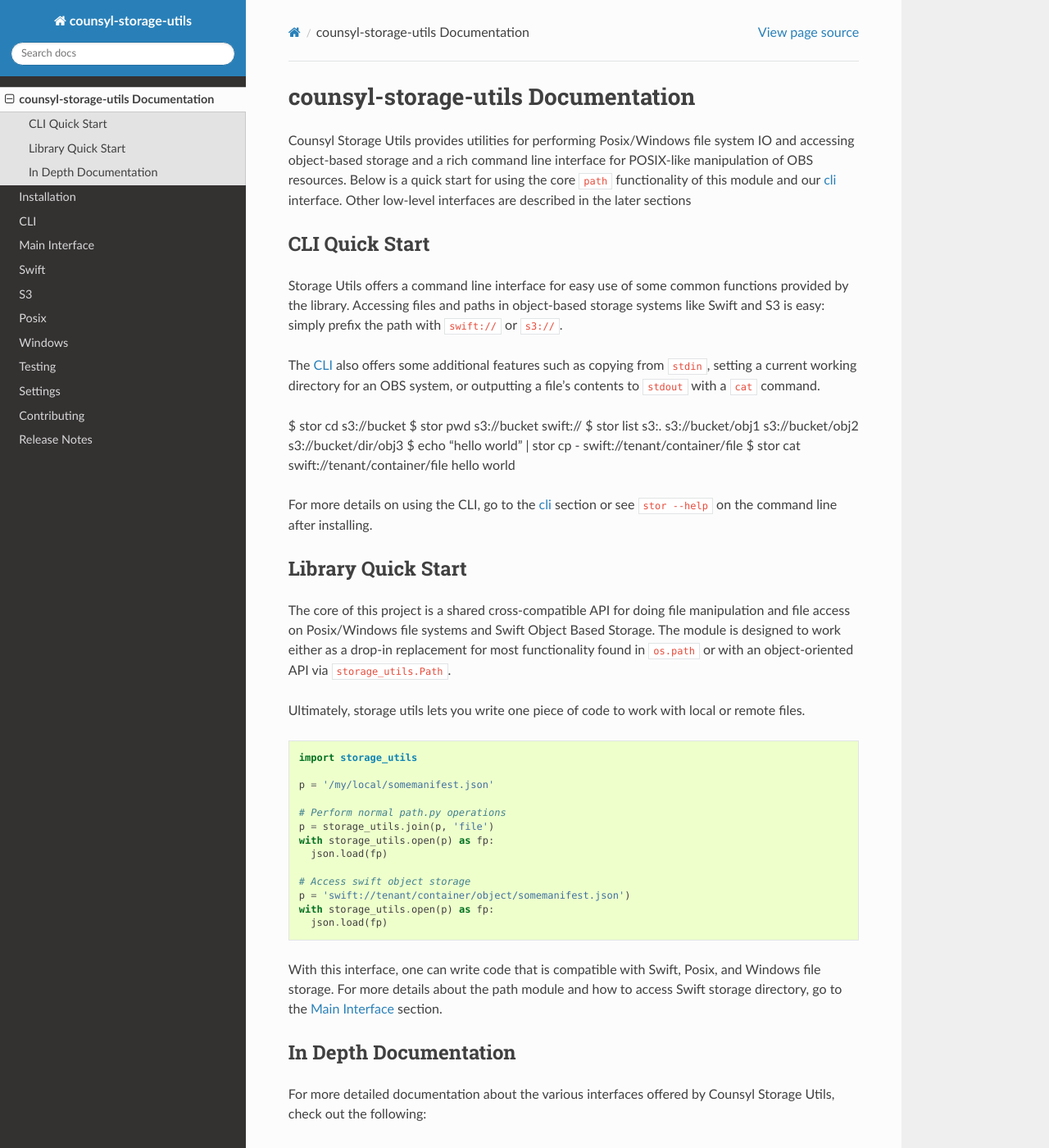
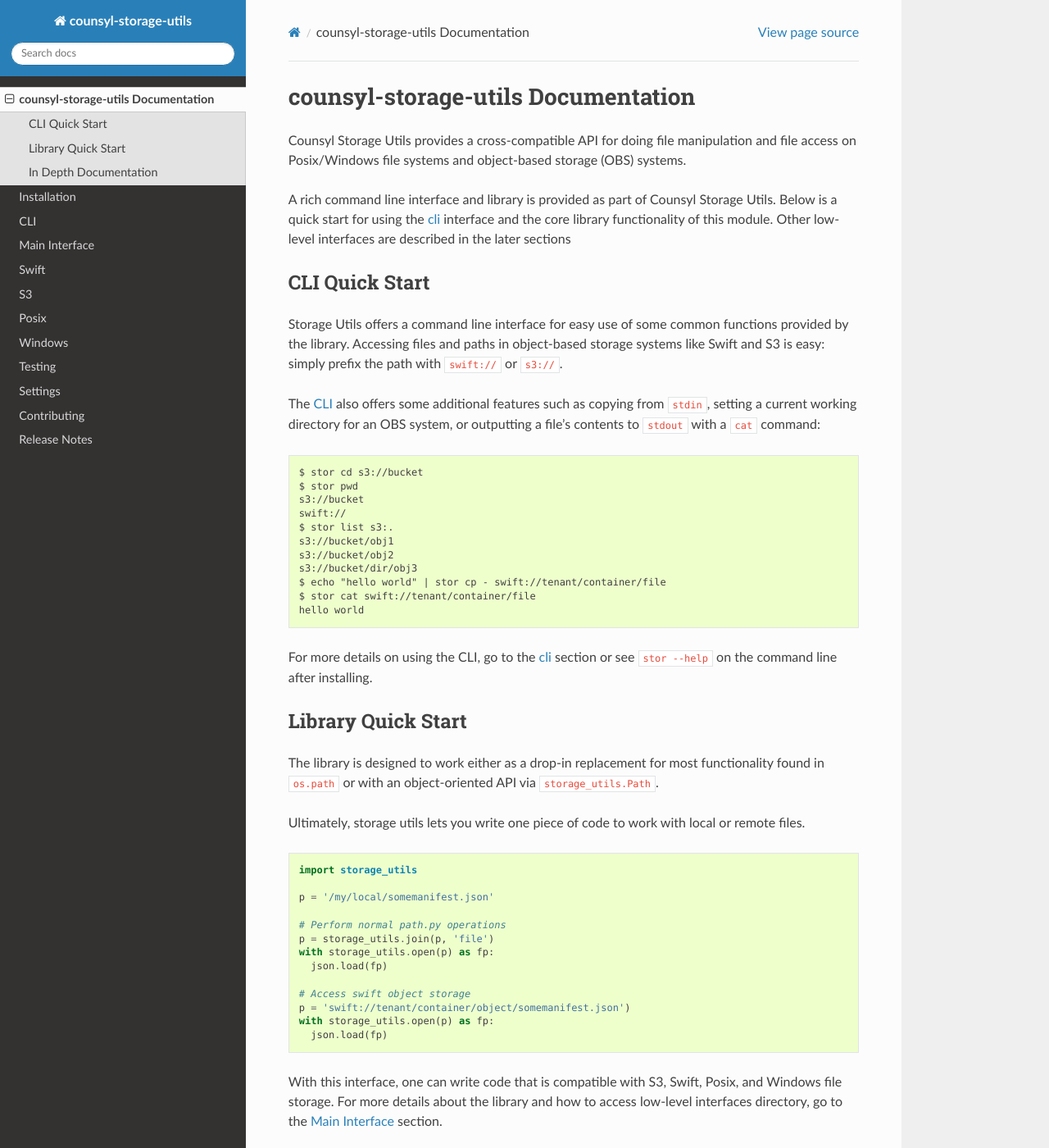
Before and after one commit to counsyl/stor, a Sphinx documentation site: the page built from docs/index.rst, in a window 1280 px wide and 1400 px high. Shown: the whole window at 82% size. Built offline with Sphinx 7.4.7 and the Read the Docs theme 2.0.0, drawn with Linux system fonts in a browser that asks for light colours; the version number could not be read and is left out.

Commit message:
added some tweaks / fixes to the docs

```diff
--- a/docs/index.rst
+++ b/docs/index.rst
@@ -1,6 +1,9 @@
 counsyl-storage-utils Documentation
 ===================================
-Counsyl Storage Utils provides utilities for performing Posix/Windows file system IO and accessing object-based storage and a rich command line interface for POSIX-like manipulation of OBS resources. Below is a quick start for using the core ``path`` functionality of this module and our :ref:`cli <CLI>` interface. Other low-level interfaces are described in the later sections
+Counsyl Storage Utils provides a cross-compatible API for doing file manipulation and file access
+on Posix/Windows file systems and object-based storage (OBS) systems.
+
+A rich command line interface and library is provided as part of Counsyl Storage Utils. Below is a quick start for using the :ref:`cli <CLI>` interface and the core library functionality of this module. Other low-level interfaces are described in the later sections
 
 CLI Quick Start
 ---------------
@@ -10,20 +13,20 @@
 
 The :ref:`cli` also offers some additional features such as copying from ``stdin``,
 setting a current working directory for an OBS system, or outputting a
-file's contents to ``stdout`` with a ``cat`` command.
+file's contents to ``stdout`` with a ``cat`` command::
 
 
-$ stor cd s3://bucket
-$ stor pwd
-s3://bucket
-swift://
-$ stor list s3:.
-s3://bucket/obj1
-s3://bucket/obj2
-s3://bucket/dir/obj3
-$ echo "hello world" | stor cp - swift://tenant/container/file
-$ stor cat swift://tenant/container/file
-hello world
+  $ stor cd s3://bucket
+  $ stor pwd
+  s3://bucket
+  swift://
+  $ stor list s3:.
+  s3://bucket/obj1
+  s3://bucket/obj2
+  s3://bucket/dir/obj3
+  $ echo "hello world" | stor cp - swift://tenant/container/file
+  $ stor cat swift://tenant/container/file
+  hello world
 
 
 For more details on using the CLI, go to the :ref:`cli <CLI>` section or see ``stor --help`` on the command line after installing.
@@ -31,9 +34,7 @@
 Library Quick Start
 -------------------
 
-The core of this project is a shared cross-compatible API for doing file
-manipulation and file access on Posix/Windows file systems and Swift Object
-Based Storage. The module is designed to work either as a drop-in replacement
+The library is designed to work either as a drop-in replacement
 for most functionality found in ``os.path`` or with an object-oriented API via
 ``storage_utils.Path``.
 
@@ -57,7 +58,7 @@
     json.load(fp)
 
 
-With this interface, one can write code that is compatible with Swift, Posix, and Windows file storage. For more details about the path module and how to access Swift storage directory, go to the :ref:`main_interface` section.
+With this interface, one can write code that is compatible with S3, Swift, Posix, and Windows file storage. For more details about the library and how to access low-level interfaces directory, go to the :ref:`main_interface` section.
 
 
 In Depth Documentation
```
